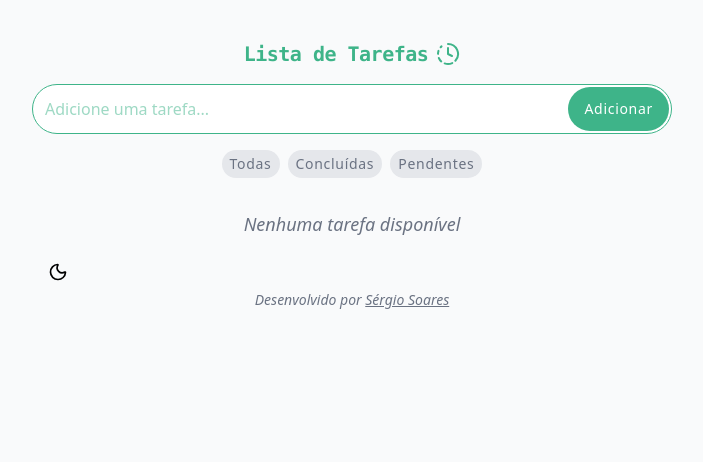
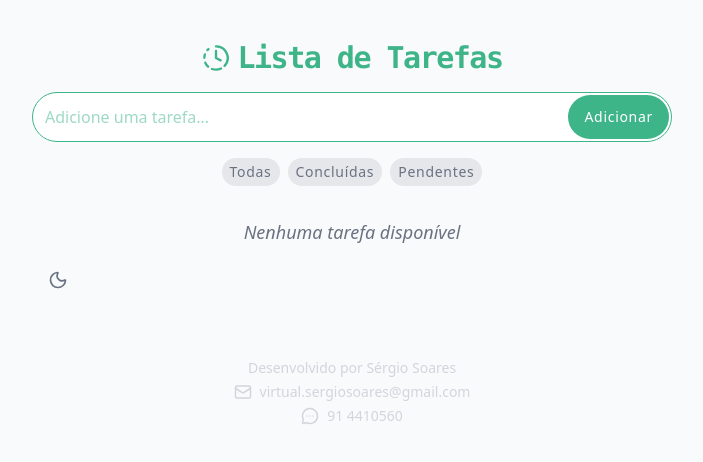
Before and after one commit to wp-sergiosoares/To-do-List, a React (Vite) app: page / in a window 1280 px wide. Shown: the top 462 px of the page, without its empty margins (288-991 px from the left). Built offline with nearby package versions, Linux system fonts and the light colour scheme.

Commit message:
creditos

```diff
--- a/src/App.jsx
+++ b/src/App.jsx
@@ -6,6 +6,7 @@ import TicketList from "./components/TicketList";
 import Filters from "./components/Filters";
 import Header from "./components/Header";
 import ContagemTarefas from "./components/ContagemTarefas";
+import Creditos from "./components/Creditos";
 
 // id, item, bought
 
@@ -81,18 +82,7 @@ function App() {
             nrConcluidas={nrConcluidas}
             nrPendentes={nrPendentes}
           />
-          <div>
-            <div className="text-center italic text-gray-500 text-sm">
-              Desenvolvido por{" "}
-              <a
-                href="https://portfolio-two-peach-25.vercel.app/"
-                target="_blank"
-                className="underline hover:text-black"
-              >
-                Sérgio Soares
-              </a>
-            </div>
-          </div>
+          <Creditos />
         </div>
       </div>
     </>
--- a/src/components/ContagemTarefas.tsx
+++ b/src/components/ContagemTarefas.tsx
@@ -43,7 +43,7 @@ export default function ContagemTarefas({
               {theme === "dark" ? (
                 <Sun size={20} />
               ) : (
-                <Moon size={20} className="text-black" />
+                <Moon size={20} className="text-gray-500" />
               )}
             </button>
           </div>
--- /dev/null
+++ b/src/components/Creditos.tsx
@@ -0,0 +1,37 @@
+import { Mail, MessageCircleMore } from "lucide-react";
+
+export default function Creditos() {
+  return (
+    <div className="mt-15 text-center text-gray-300 text-sm space-y-1">
+      <div className="">
+        <a
+          href="https://portfolio-two-peach-25.vercel.app/"
+          target="_blank"
+          className=" hover:text-gray-400"
+        >
+          Desenvolvido por Sérgio Soares
+        </a>
+      </div>
+      <div>
+        <a
+          href="mailto:virtual.sergiosoares@gmail.com"
+          target="_blank"
+          className=" hover:text-gray-400 flex gap-2 items-center justify-center"
+        >
+          <Mail size={18} />
+          virtual.sergiosoares@gmail.com
+        </a>
+      </div>
+      <div>
+        <a
+          href="https://wa.me/351914410560"
+          target="_blank"
+          className=" hover:text-gray-400 flex gap-2 items-center justify-center"
+        >
+          <MessageCircleMore size={18} />
+          91 4410560
+        </a>
+      </div>
+    </div>
+  );
+}
--- a/src/components/Header.tsx
+++ b/src/components/Header.tsx
@@ -2,10 +2,10 @@ import { ClockFading } from "lucide-react";
 export default function Header() {
   return (
     <div className="flex gap-2 items-center justify-center">
-      <h1 className="text-xl text-[var(--color-primary)] font-mono font-bold tracking-tight">
+      <ClockFading size={28} className=" text-[var(--color-primary)]" />
+      <h1 className="text-3xl text-[var(--color-primary)] font-mono font-bold tracking-tighter">
         Lista de Tarefas
       </h1>
-      <ClockFading size={24} className=" text-[var(--color-primary)]" />
     </div>
   );
 }
```
